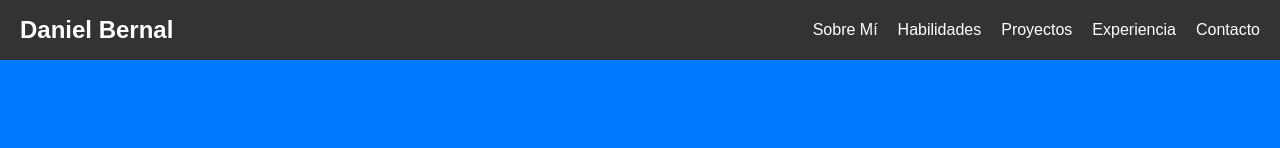
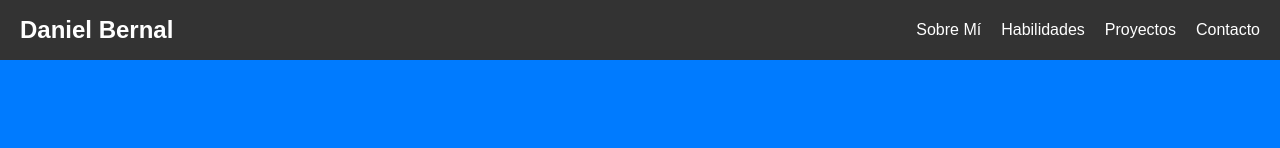
Before and after one commit to Dan050ni/MyPresentation, a plain HTML site: page Index.html in a window 1280 px wide. Shown: the top 148 px of the page. Drawn offline with Linux system fonts and the light colour scheme.

Commit message:
Se modifica la linea de experiencia

```diff
--- a/Index.html
+++ b/Index.html
@@ -17,7 +17,6 @@
                 <li><a href="#sobre-mi">Sobre Mí</a></li>
                 <li><a href="#habilidades">Habilidades</a></li>
                 <li><a href="#proyectos">Proyectos</a></li>
-                <li><a href="#experiencia">Experiencia</a></li>
                 <li><a href="#contacto">Contacto</a></li>
             </ul>
         </nav>
```
